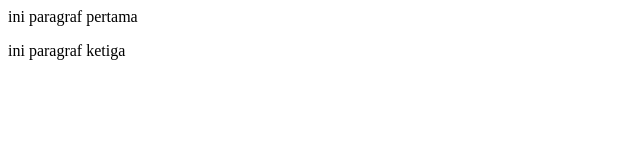
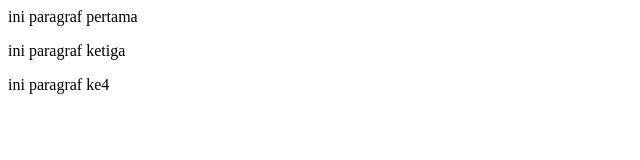
Before and after one commit to setiawan9220940305/repo-1, a plain HTML site: page index.html in a window 1280 px wide. Shown: the whole page, without its empty margins (0-640 px from the left). Drawn offline with Linux system fonts and the light colour scheme.

Commit message:
tambah restore dari commit

```diff
--- a/index.html
+++ b/index.html
@@ -1,2 +1,3 @@
 <p> ini paragraf pertama</p>
 <p> ini paragraf ketiga</p>
+<p> ini paragraf ke4</p>
```
